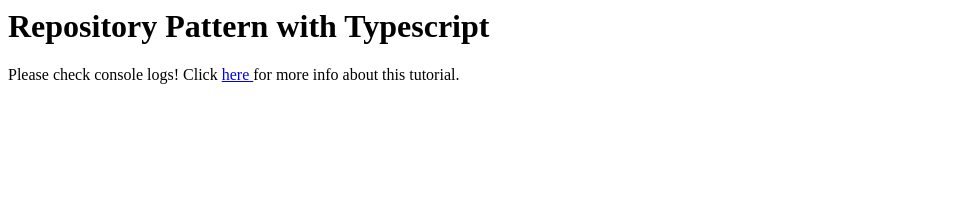
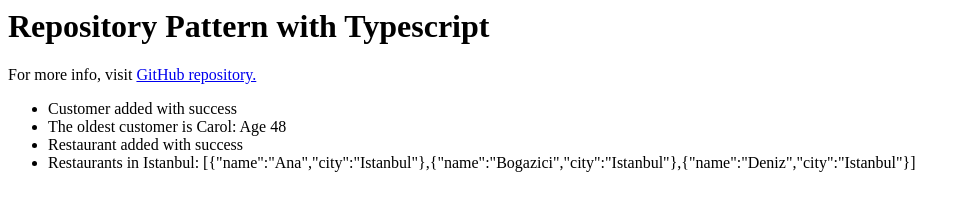
Before and after one commit to pemre/repository-pattern-with-typescript, a website built with Parcel: page index.html in a window 1280 px wide. Shown: the whole page, without its empty margins (0-970 px from the left). Built offline with nearby package versions, Linux system fonts and the light colour scheme.

Commit message:
Improve logging

```diff
--- a/index.html
+++ b/index.html
@@ -1,10 +1,15 @@
-<html>
+<html lang="en">
 <head>
     <title>Repository Pattern with Typescript</title>
     <meta charset="UTF-8" />
 </head>
 <body>
-    <div id="app">Loading...</div>
+    <h1>Repository Pattern with Typescript</h1>
+    <div>
+        For more info, visit
+        <a target="_blank" href="https://github.com/pemre/repository-pattern-with-typescript">GitHub repository.</a>
+        <ul class="logs"></ul>
+    </div>
     <script src="src/index.ts"></script>
 </body>
 </html>
--- a/src/index.ts
+++ b/src/index.ts
@@ -7,13 +7,8 @@ import { Restaurant } from './models/restaurant';
  */
 
 export abstract class BaseRepository<T> {
-  // creating a property to use your code in all instances
-  // that extends your base repository and reuse on methods of class
-  private readonly repoName;
-
-  constructor(protected db: DummyQLConnector, repoName: string) {
-    this.db.addTable(repoName);
-    this.repoName = repoName;
+  constructor(private db: DummyQLConnector, private repoName: string) {
+    this.db.addTable(this.repoName);
   }
 
   add(item: T): boolean {
@@ -40,10 +35,18 @@ export class CustomerRepository extends BaseRepository<Customer> {
 }
 
 export class RestaurantRepository extends BaseRepository<Restaurant> {
+  // Here we can create db related methods of this repo
   getByCity(name: string): Array<Restaurant> {
     return this.findBy('city', name);
   }
 }
+
+const log = (message: string, value: any = '') => {
+  console.log(message, value);
+  document
+    .querySelector('.logs')
+    .insertAdjacentHTML('beforeend', `<li>${message} ${value}</li>`);
+};
 
 /**
  * The App
@@ -53,7 +56,7 @@ export class RestaurantRepository extends BaseRepository<Restaurant> {
 
 class App {
   constructor() {
-    // Connecting to database
+    // Connect to database
     const db = new DummyQLConnector();
 
     /**
@@ -64,7 +67,7 @@ class App {
 
     // Call create() method from BaseRepository
     const resultOne = repoCustomer.add(new Customer('Alice', 32));
-    console.log(`Customer added with ${resultOne ? 'success' : 'fail'}`);
+    log(`Customer added with ${resultOne ? 'success' : 'fail'}`);
 
     repoCustomer.add(new Customer('Bob', 16));
     repoCustomer.add(new Customer('Carol', 48));
@@ -72,7 +75,7 @@ class App {
 
     // Call a specific method from CustomerRepository
     const customerOldest = repoCustomer.getOldest();
-    console.log(`The oldest customer is ${customerOldest.getName()}: Age ${customerOldest.getAge()}`);
+    log(`The oldest customer is ${customerOldest.getName()}: Age ${customerOldest.getAge()}`);
 
     /**
      * Use RestaurantRepository
@@ -81,30 +84,14 @@ class App {
     const repoRestaurant = new RestaurantRepository(db, 'restaurant');
 
     const resultTwo = repoRestaurant.add(new Restaurant('Ana', 'Istanbul'));
-    console.log(`Restaurant added with ${resultTwo ? 'success' : 'fail'}`);
+    log(`Restaurant added with ${resultTwo ? 'success' : 'fail'}`);
 
     repoRestaurant.add(new Restaurant('Bogazici', 'Istanbul'));
     repoRestaurant.add(new Restaurant('Cumhuriyet', 'Ankara'));
     repoRestaurant.add(new Restaurant('Deniz', 'Istanbul'));
 
     const restaurantsInIstanbul = repoRestaurant.getByCity('Istanbul');
-    console.log('Restaurants in Istanbul:', restaurantsInIstanbul);
-
-    this.renderSomething();
-  }
-
-  // eslint-disable-next-line class-methods-use-this
-  renderSomething(): void {
-    document.getElementById('app').innerHTML = `
-      <h1>Repository Pattern with Typescript</h1>
-      <div>
-        Please check console logs!
-        Click
-          <a target="_blank" href="https://github.com/pemre/repository-pattern-with-typescript">
-            here
-          </a>
-          for more info about this tutorial.
-      </div>`;
+    log('Restaurants in Istanbul:', JSON.stringify(restaurantsInIstanbul));
   }
 }
 
```
